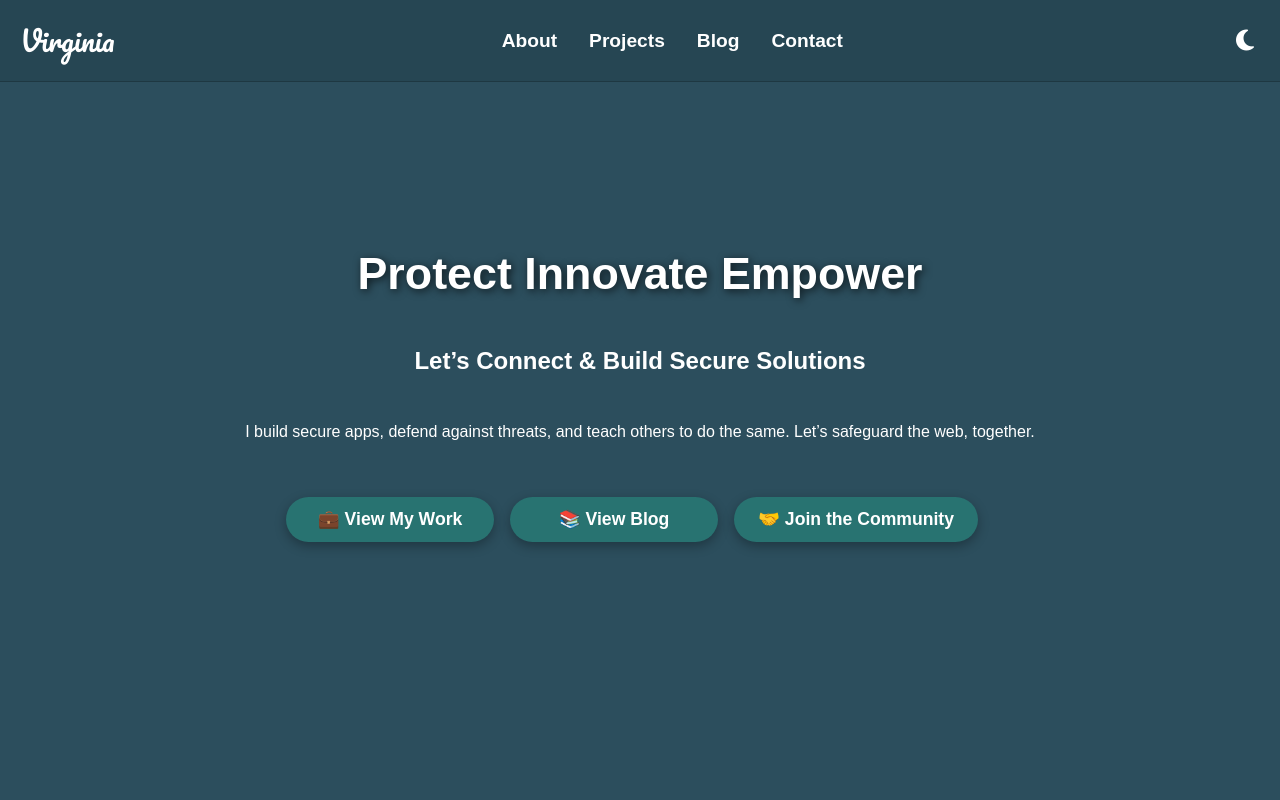
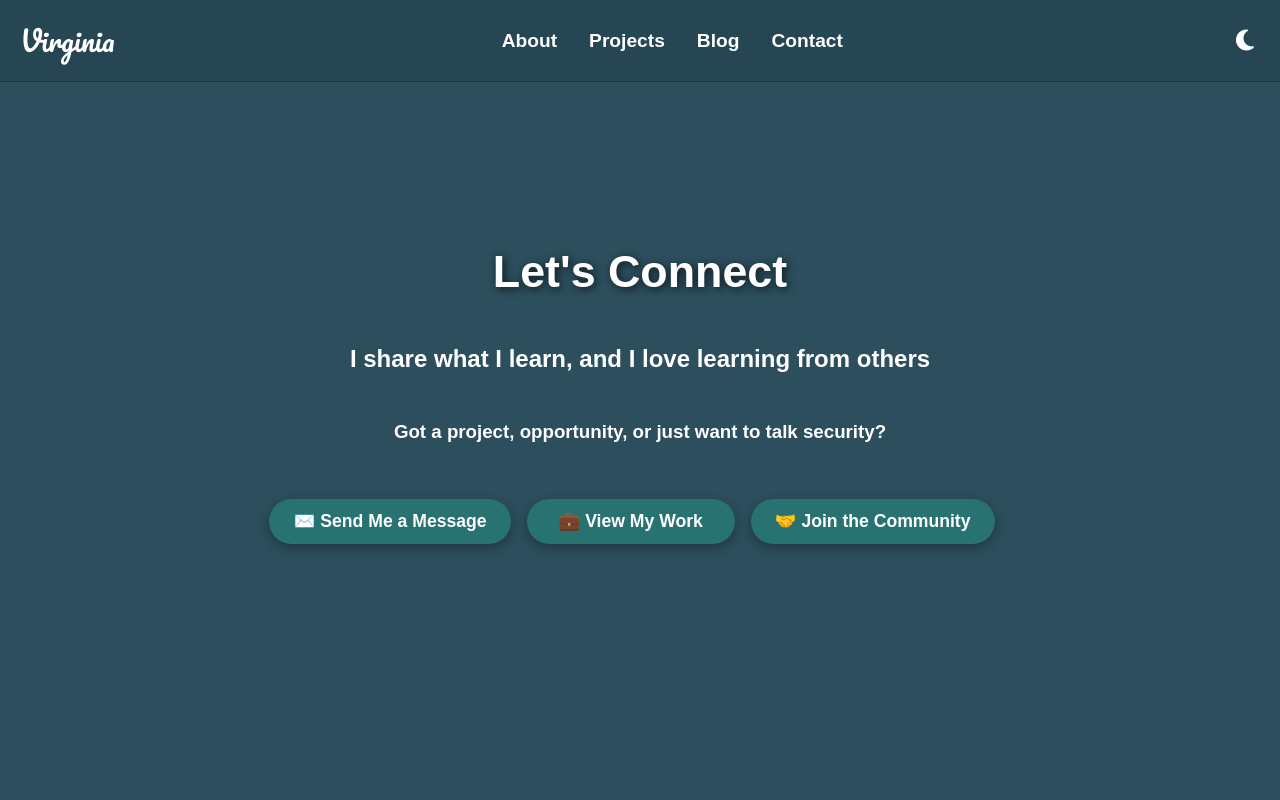
Before and after one commit to vnelai/vn-portfolio, a React (Vite) app: page /contact in a window 1280 px wide. Shown: the top 800 px of the page. Built offline with nearby package versions, Linux system fonts and the light colour scheme.

Commit message:
feat(contact): enhance scroll functionality and update hero section content for clarity

```diff
--- a/src/components/contact-components/contact-form/ContactForm.jsx
+++ b/src/components/contact-components/contact-form/ContactForm.jsx
@@ -58,7 +58,7 @@ function ContactForm() {
   };
 
   return (
-    <div className="contact-form-div">
+    <div id= "contact" className="contact-form-div">
       <h1>Let's Connect</h1>
       {submitted ? (
         <p className="thank-you">
--- a/src/components/contact-components/hero-contact/HeroContact.jsx
+++ b/src/components/contact-components/hero-contact/HeroContact.jsx
@@ -3,29 +3,30 @@ import { Link } from "react-router-dom";
 import "./HeroContact.css";
 
 const HeroContact = () => {
-  const scrollToSection = (id) => {
-    const section = document.getElementById(id);
-    if (section) {
-      section.scrollIntoView({ behavior: "smooth" });
-    }
+  const scrollToSection = (id, offset = 80) => {
+    const el = document.getElementById(id);
+    if (!el) return;
+    const y = el.getBoundingClientRect().top + window.pageYOffset - offset; // adjust for fixed header
+    window.scrollTo({ top: y, behavior: "smooth" });
   };
 
   return (
     <section className="hero-section-contact">
       <div className="hero-content-contact">
-        <h1 className="hero-title-contact">Protect Innovate Empower</h1>
-        <h2>Let’s Connect & Build Secure Solutions</h2>
-        <p>
-          I build secure apps, defend against threats, and teach others to do
-          the same. Let’s safeguard the web, together.
-        </p>
+        <h1 className="hero-title-contact">Let's Connect</h1>
+        <h2>I share what I learn, and I love learning from others</h2>
+        <h3>
+          Got a project, opportunity, or just want to talk security?
+        </h3>
         <div className="cta-buttons-blog">
+          <button
+            onClick={() => scrollToSection("contact")}
+            className="cta-button-blog"
+          >
+            ✉️ Send Me a Message
+          </button>
           <Link to="/projects/topic/all" className="cta-button-blog">
             💼 View My Work
-          </Link>
-
-          <Link to="/blog/topic/all" className="cta-button-blog">
-            📚 View Blog
           </Link>
           <a
             href="https://discord.gg/Petv3mtA"
```
